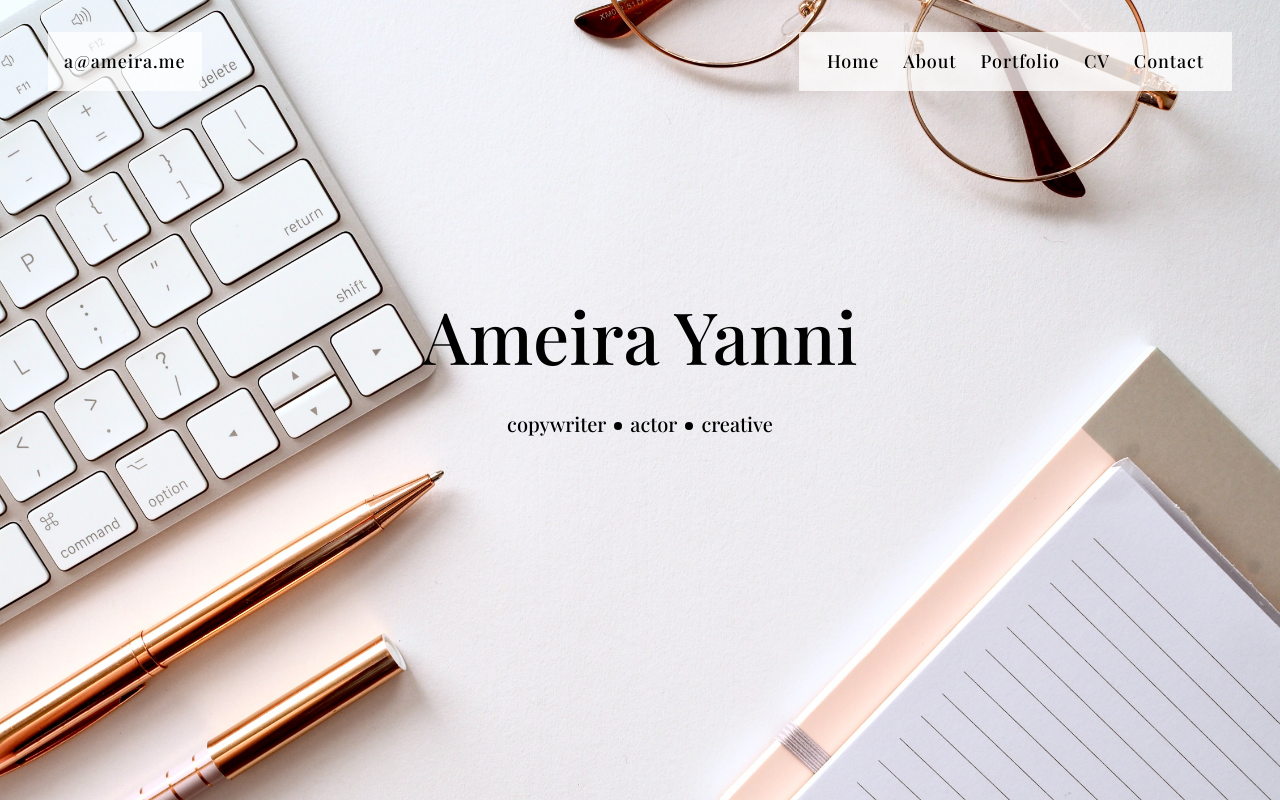
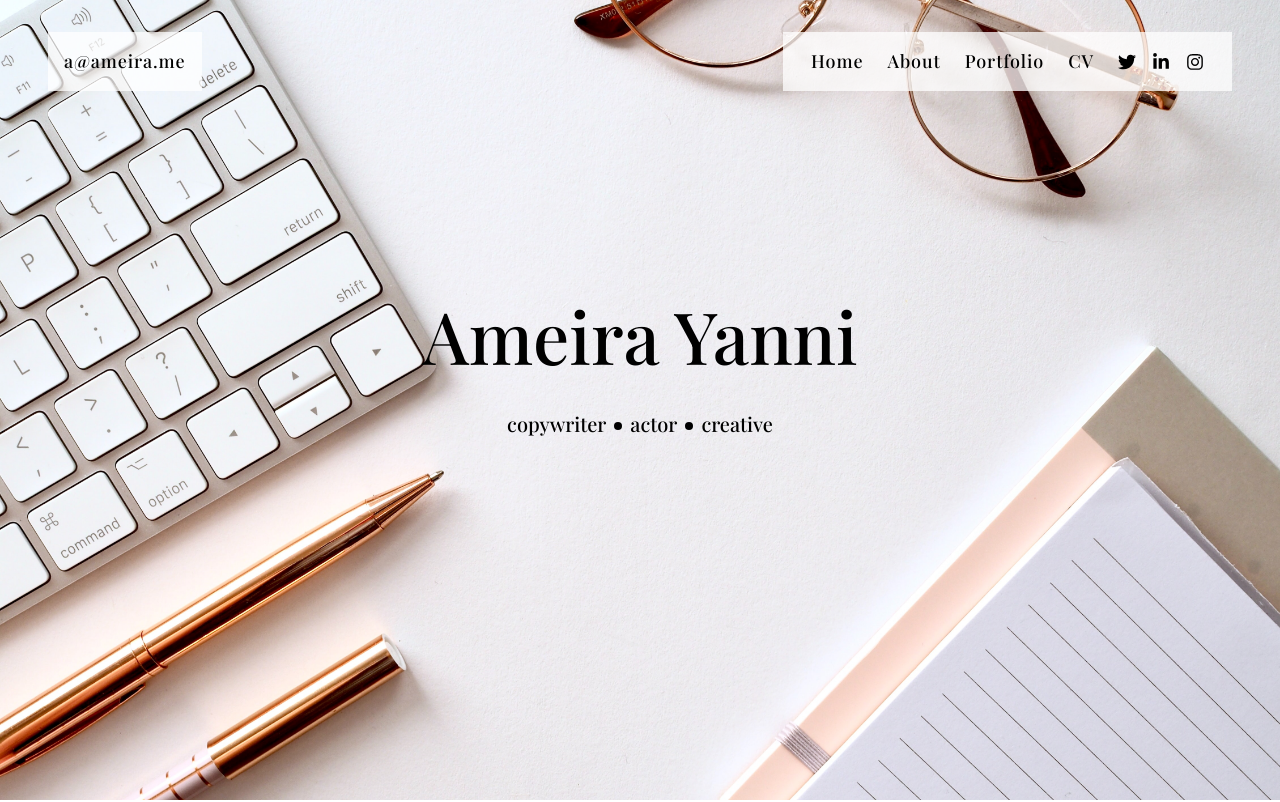
Before and after one commit to testfailed/ameira.me, a Next.js app: page / in a window 1280 px wide. Shown: the top 802 px of the page. Built offline with nearby package versions, Linux system fonts and the light colour scheme; a web font is replaced by a local one.

Commit message:
Add socials, add CV

```diff
--- /dev/null
+++ b/components/ExternalLink.js
@@ -0,0 +1,13 @@
+export default function ExternalLink({ href, className, style, children }) {
+  return (
+    <a
+      target="_blank"
+      rel="noopener noreferrer"
+      href={href}
+      className={className}
+      style={style}
+    >
+      {children}
+    </a>
+  )
+}
--- a/components/Navigation.js
+++ b/components/Navigation.js
@@ -1,5 +1,7 @@
 import Link from 'next/link'
 import EmailLink from '../components/EmailLink'
+import ExternalLink from '../components/ExternalLink'
+import SocialIcons from '../components/SocialIcons'
 
 const pages = [
   {
@@ -14,14 +16,6 @@ const pages = [
     name: 'Portfolio',
     href: '/',
   },
-  {
-    name: 'CV',
-    href: '/',
-  },
-  {
-    name: 'Contact',
-    href: '/',
-  },
 ]
 
 export default function Navigation() {
@@ -31,12 +25,20 @@ export default function Navigation() {
         <EmailLink />
       </div>
       <div className="flex justify-end w-full">
-        <ul className="p-4 bg-opacity-75 bg-white">
+        <ul className="p-4 bg-opacity-75 bg-white flex justify-center items-center">
           {pages.map(({ name, href }) => <li className="inline-block px-3 tracking-wider" key={name}>
             <Link href={`${process.env.BACKEND_URL}${href}`}>
               <a aria-label={name}>{name}</a>
             </Link>
           </li>)}
+          <li className="inline-block px-3 tracking-wider">
+            <ExternalLink aria-label="CV" href={`${process.env.BACKEND_URL}/assets/AmeiraCV.pdf`}>
+              CV
+            </ExternalLink>
+          </li>
+          <li className="inline-block px-1">
+            <SocialIcons />
+          </li>
         </ul>
       </div>
     </nav>
--- a/components/SocialIcons.js
+++ b/components/SocialIcons.js
@@ -1,3 +1,27 @@
+import { FaTwitter, FaLinkedinIn, FaInstagram } from 'react-icons/fa';
+import ExternalLink from '../components/ExternalLink';
+
+const socials = [
+  {
+    Icon: FaTwitter,
+    href: 'https://twitter.com/AmeiraYanni',
+  },
+  {
+    Icon: FaLinkedinIn,
+    href: 'https://www.linkedin.com/in/ameira-yanni-4364b41ab/',
+  },
+  {
+    Icon: FaInstagram,
+    href: 'https://www.instagram.com/ameira.actor',
+  },
+]
+
 export default function SocialIcons() {
-  return <span>icons here</span>
+  return <div className="flex flex-row items-center justify-center">
+    {socials.map(({ Icon, href }, index) => (
+      <ExternalLink key={`social-icon-${index}`} href={href} className="px-2">
+        <Icon />
+      </ExternalLink>
+    ))}
+  </div>
 }
--- a/components/footer.js
+++ b/components/footer.js
@@ -1,4 +1,5 @@
 import EmailLink from '../components/EmailLink'
+import ExternalLink from '../components/ExternalLink'
 import SocialIcons from '../components/SocialIcons'
 
 export default function Footer() {
@@ -6,7 +7,7 @@ export default function Footer() {
     <footer className="w-full flex justify-center items-center flex-col" style={{ fontFamily: 'Raleway, serif' }}>
         <EmailLink className="p-4" />
         <SocialIcons />
-        <p className="m-8">&copy;	Designed by Ameira Yanni, Created by <a href="https://wallis.dev">James</a></p>
+        <p className="m-8">&copy;	Designed by Ameira Yanni, Created by <ExternalLink href="https://wallis.dev">James</ExternalLink></p>
     </footer>
   )
 }
--- a/package.json
+++ b/package.json
@@ -15,6 +15,7 @@
     "next": "latest",
     "react": "^16.13.0",
     "react-dom": "^16.13.0",
+    "react-icons": "^3.10.0",
     "remark": "11.0.2",
     "remark-html": "10.0.0"
   },
```
Also changed, not shown: 2 other files (tests, documents, lock files or other folders).
